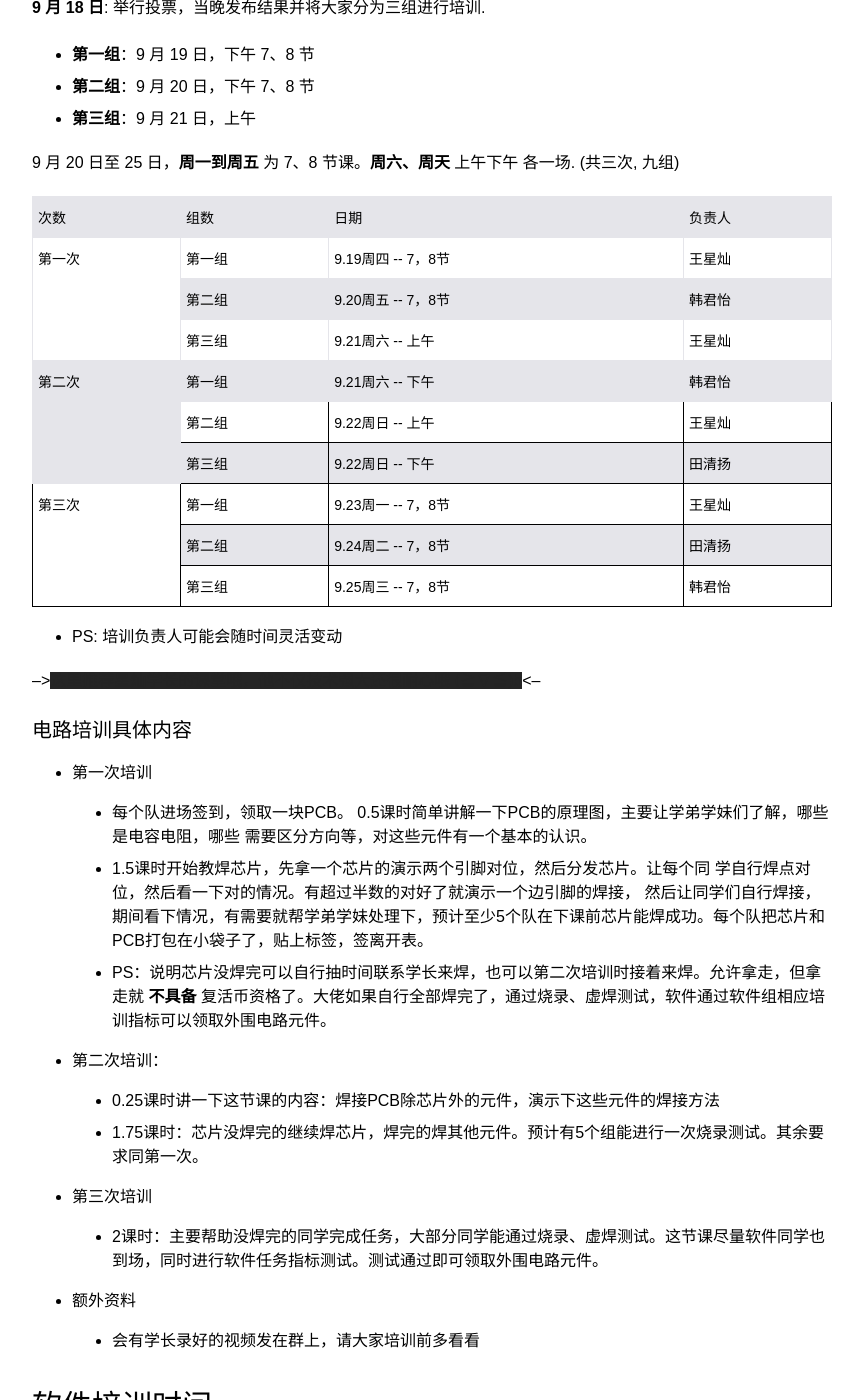
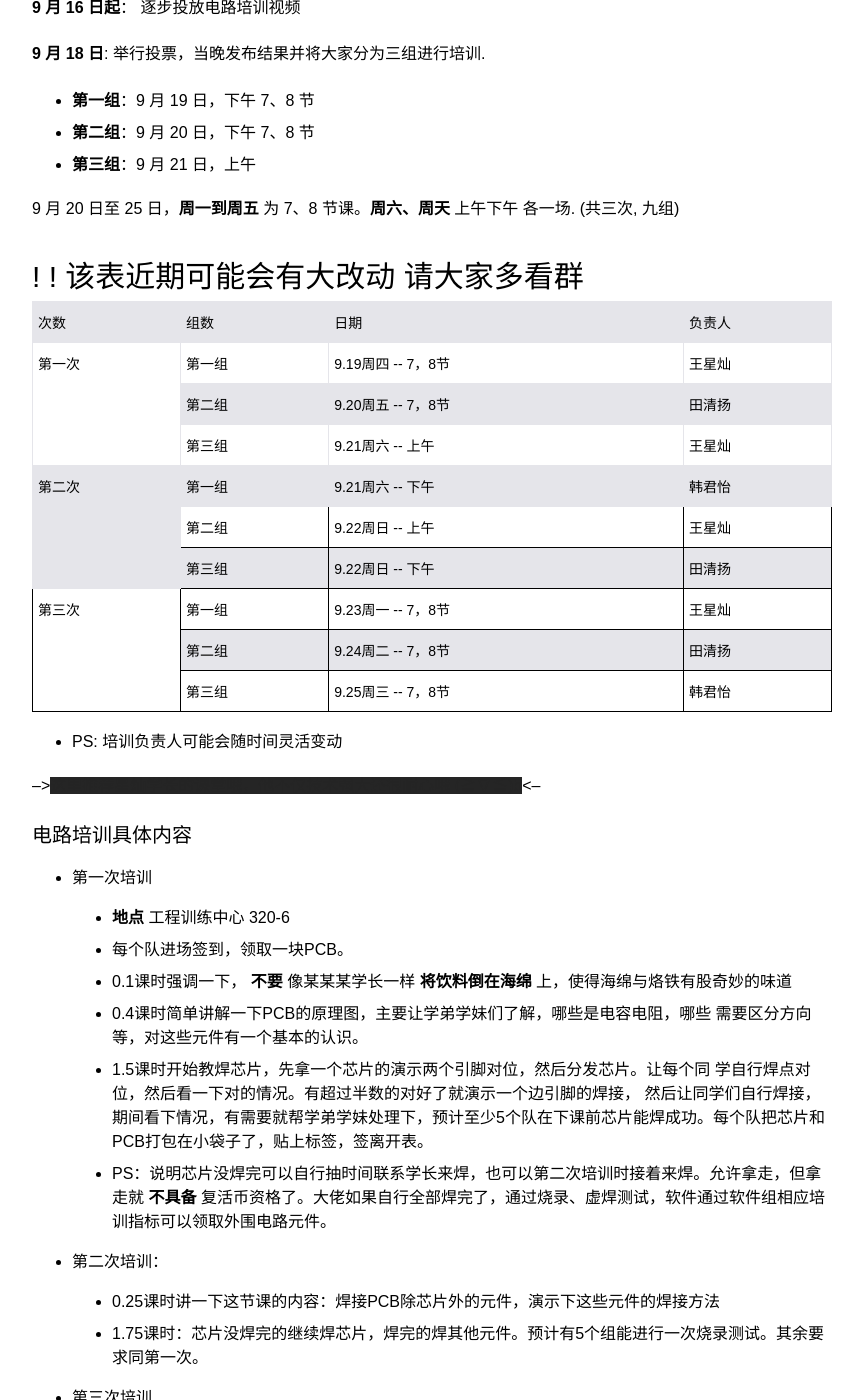
Before and after one commit to KisonHe/kisonhe.github.io, a Jekyll site: the page built from _posts/2019-09-15-SMEESA-notification.md, in a window 1280 px wide and 1400 px high, scrolled down 586 px. Shown: the whole window, without its empty margins (208-1071 px from the left). Built offline with Jekyll 4.4.1, drawn with Linux system fonts in a browser that asks for light colours; some of the changed text lies outside the part shown.

Commit message:
Hot Update over information

```diff
--- a/_posts/2019-09-15-SMEESA-notification.md
+++ b/_posts/2019-09-15-SMEESA-notification.md
@@ -15,6 +15,8 @@ tags: SMEESA notification
 
 ## 电路培训时间计划
 
+**9 月 16 日起**： 逐步投放电路培训视频
+
 **9 月 18 日**: 举行投票，当晚发布结果并将大家分为三组进行培训.
 
 - **第一组**：9 月 19 日，下午 7、8 节
@@ -23,6 +25,7 @@ tags: SMEESA notification
 
 9 月 20 日至 25 日，**周一到周五** 为 7、8 节课。**周六、周天** 上午下午 各一场. (共三次, 九组)
 
+## ! ! 该表近期可能会有大改动 请大家多看群
 <style type="text/css">
 .tg  {border-collapse:collapse;border-spacing:0;}
 .tg td{font-family:Arial, sans-serif;font-size:14px;padding:10px 5px;border-style:solid;border-width:1px;overflow:hidden;word-break:normal;border-color:black;}
@@ -46,7 +49,7 @@ tags: SMEESA notification
   <tr>
     <td class="tg-0pky">第二组</td>
     <td class="tg-0pky">9.20周五 -- 7，8节</td>
-    <td class="tg-0pky">韩君怡</td>
+    <td class="tg-0pky">田清扬</td>
   </tr>
   <tr>
     <td class="tg-0pky">第三组</td>
@@ -94,8 +97,10 @@ tags: SMEESA notification
 
 ### 电路培训具体内容
 - 第一次培训
+    - **地点** 工程训练中心 320-6
     - 每个队进场签到，领取一块PCB。
-    0.5课时简单讲解一下PCB的原理图，主要让学弟学妹们了解，哪些是电容电阻，哪些
+    - 0.1课时强调一下， **不要** 像某某某学长一样 **将饮料倒在海绵** 上，使得海绵与烙铁有股奇妙的味道
+    - 0.4课时简单讲解一下PCB的原理图，主要让学弟学妹们了解，哪些是电容电阻，哪些
     需要区分方向等，对这些元件有一个基本的认识。
     - 1.5课时开始教焊芯片，先拿一个芯片的演示两个引脚对位，然后分发芯片。让每个同
       学自行焊点对位，然后看一下对的情况。有超过半数的对好了就演示一个边引脚的焊接，
@@ -112,7 +117,7 @@ tags: SMEESA notification
 
 ## 软件培训时间
 
-时间比宣讲会 **提前一天**，为 **17 日下午 7、8 节课**，地点为 **品学楼A101**。
+时间比宣讲会 **时间待定**，地点为 **待定**。
 
 #### 注意事项
 
@@ -128,8 +133,14 @@ tags: SMEESA notification
 > Q2：答疑时间段什么时候公布呢？
 > A2：学长事情其实也比较多，因此答疑时间没法提前很久公布。预计在每周四，五公布答疑负责人与时间段。
 
-> A3：电路已经有了安排计划，那么软件时间安排后续呢？
-> Q3：现在参与软件培训的人数难以确定，我会根据人数选择 教室/实验室 来上课，请大家在等一下。
+> Q3：电路已经有了安排计划，那么软件时间安排后续呢？
+> A3：现在参与软件培训的人数难以确定，我会根据人数选择 教室/实验室 来上课，请大家在等一下。
+
+> Q4：没法带电脑怎么办
+> A4：请自行尽量解决，无法解决的手机安装FireFox / Chrome ， 使用在线 IDE 将就
+
+
+<a href="/asset/files/2019/Namelist.xlsx">新生赛报名名单公示</a> 发现有问题清第一时间联系管理员
 
 
 <!--
```
Also changed, not shown: page/about.md (+1 -1 lines), 1 other file.
